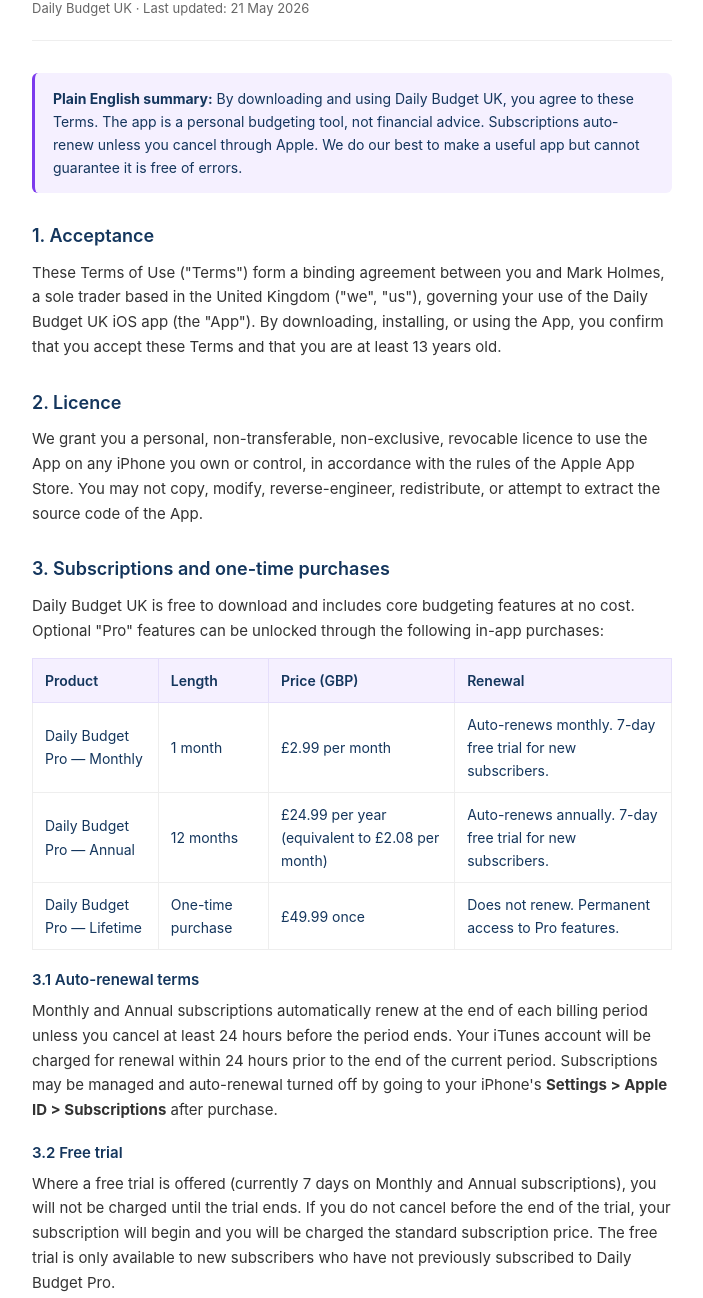
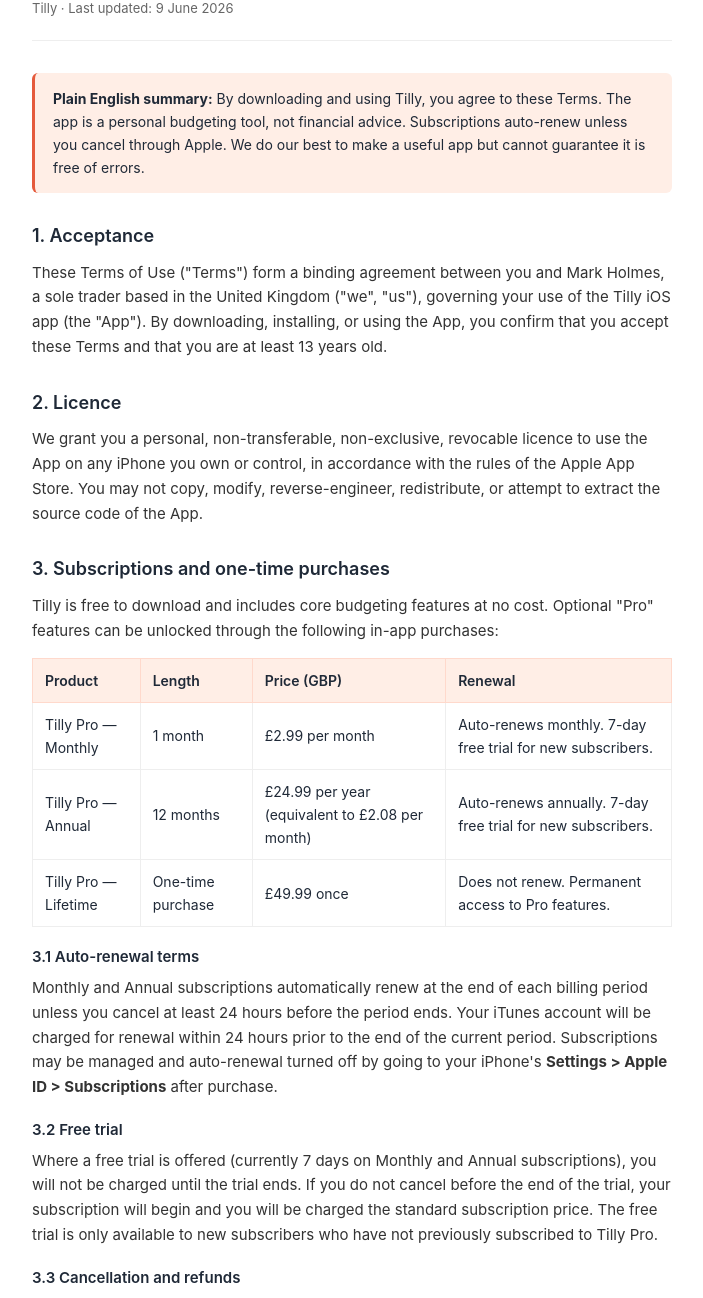
Before and after one commit to Markh1986-sys/daily-budget-uk-legal, a plain HTML site: page terms.html in a window 1280 px wide. Shown: the part 134-1432 px from the top of the page, without its empty margins (288-991 px from the left). Drawn offline with Linux system fonts and the light colour scheme.

Commit message:
Update terms.html for Tilly rebrand

```diff
--- a/terms.html
+++ b/terms.html
@@ -3,23 +3,23 @@
 <head>
 <meta charset="UTF-8">
 <meta name="viewport" content="width=device-width, initial-scale=1.0">
-<title>Terms of Use &mdash; Daily Budget UK</title>
+<title>Terms of Use &mdash; Tilly</title>
 <style>
   *{box-sizing:border-box;margin:0;padding:0}
-  body{font-family:-apple-system,BlinkMacSystemFont,"Segoe UI",Roboto,Helvetica,Arial,sans-serif;line-height:1.65;color:#14365D;background:#fafafa;padding:32px 20px}
+  body{font-family:-apple-system,BlinkMacSystemFont,"Segoe UI",Roboto,Helvetica,Arial,sans-serif;line-height:1.65;color:#1F2937;background:#fafafa;padding:32px 20px}
   .wrap{max-width:720px;margin:0 auto;background:#fff;padding:48px 40px;border-radius:12px;box-shadow:0 2px 12px rgba(0,0,0,0.06)}
-  h1{font-size:28px;color:#7C3AED;margin-bottom:6px;font-weight:700;letter-spacing:-0.02em}
+  h1{font-size:28px;color:#E55A3C;margin-bottom:6px;font-weight:700;letter-spacing:-0.02em}
   .meta{font-size:13px;color:#666;margin-bottom:32px;border-bottom:1px solid #eee;padding-bottom:20px}
-  h2{font-size:18px;color:#14365D;margin-top:28px;margin-bottom:10px;font-weight:600}
-  h3{font-size:15px;color:#14365D;margin-top:18px;margin-bottom:6px;font-weight:600}
+  h2{font-size:18px;color:#1F2937;margin-top:28px;margin-bottom:10px;font-weight:600}
+  h3{font-size:15px;color:#1F2937;margin-top:18px;margin-bottom:6px;font-weight:600}
   p{font-size:15px;margin-bottom:12px;color:#333}
   ul{margin:8px 0 14px 22px}
   li{font-size:15px;margin-bottom:6px;color:#333}
-  a{color:#7C3AED;text-decoration:underline}
-  a:hover{color:#5B21B6}
-  .highlight{background:#F5F0FF;border-left:3px solid #7C3AED;padding:14px 18px;margin:18px 0;border-radius:6px;font-size:14px}
+  a{color:#E55A3C;text-decoration:underline}
+  a:hover{color:#C24A2E}
+  .highlight{background:#FFEEE6;border-left:3px solid #E55A3C;padding:14px 18px;margin:18px 0;border-radius:6px;font-size:14px}
   .sub-table{width:100%;border-collapse:collapse;margin:14px 0;font-size:14px}
-  .sub-table th{background:#F5F0FF;color:#14365D;text-align:left;padding:10px 12px;font-weight:600;border:1px solid #E5DEFB}
+  .sub-table th{background:#FFEEE6;color:#1F2937;text-align:left;padding:10px 12px;font-weight:600;border:1px solid #FFD9CC}
   .sub-table td{padding:10px 12px;border:1px solid #eee}
   .footer{margin-top:40px;padding-top:20px;border-top:1px solid #eee;font-size:13px;color:#666;text-align:center}
   @media(max-width:640px){.wrap{padding:32px 22px}h1{font-size:24px}.sub-table{font-size:13px}.sub-table th,.sub-table td{padding:8px}}
@@ -28,20 +28,20 @@
 <body>
 <div class="wrap">
   <h1>Terms of Use</h1>
-  <div class="meta">Daily Budget UK &middot; Last updated: 21 May 2026</div>
+  <div class="meta">Tilly &middot; Last updated: 9 June 2026</div>
 
   <div class="highlight">
-    <strong>Plain English summary:</strong> By downloading and using Daily Budget UK, you agree to these Terms. The app is a personal budgeting tool, not financial advice. Subscriptions auto-renew unless you cancel through Apple. We do our best to make a useful app but cannot guarantee it is free of errors.
+    <strong>Plain English summary:</strong> By downloading and using Tilly, you agree to these Terms. The app is a personal budgeting tool, not financial advice. Subscriptions auto-renew unless you cancel through Apple. We do our best to make a useful app but cannot guarantee it is free of errors.
   </div>
 
   <h2>1. Acceptance</h2>
-  <p>These Terms of Use ("Terms") form a binding agreement between you and Mark Holmes, a sole trader based in the United Kingdom ("we", "us"), governing your use of the Daily Budget UK iOS app (the "App"). By downloading, installing, or using the App, you confirm that you accept these Terms and that you are at least 13 years old.</p>
+  <p>These Terms of Use ("Terms") form a binding agreement between you and Mark Holmes, a sole trader based in the United Kingdom ("we", "us"), governing your use of the Tilly iOS app (the "App"). By downloading, installing, or using the App, you confirm that you accept these Terms and that you are at least 13 years old.</p>
 
   <h2>2. Licence</h2>
   <p>We grant you a personal, non-transferable, non-exclusive, revocable licence to use the App on any iPhone you own or control, in accordance with the rules of the Apple App Store. You may not copy, modify, reverse-engineer, redistribute, or attempt to extract the source code of the App.</p>
 
   <h2>3. Subscriptions and one-time purchases</h2>
-  <p>Daily Budget UK is free to download and includes core budgeting features at no cost. Optional "Pro" features can be unlocked through the following in-app purchases:</p>
+  <p>Tilly is free to download and includes core budgeting features at no cost. Optional "Pro" features can be unlocked through the following in-app purchases:</p>
 
   <table class="sub-table">
     <thead>
@@ -49,19 +49,19 @@
     </thead>
     <tbody>
       <tr>
-        <td>Daily Budget Pro &mdash; Monthly</td>
+        <td>Tilly Pro &mdash; Monthly</td>
         <td>1 month</td>
         <td>&pound;2.99 per month</td>
         <td>Auto-renews monthly. 7-day free trial for new subscribers.</td>
       </tr>
       <tr>
-        <td>Daily Budget Pro &mdash; Annual</td>
+        <td>Tilly Pro &mdash; Annual</td>
         <td>12 months</td>
         <td>&pound;24.99 per year (equivalent to &pound;2.08 per month)</td>
         <td>Auto-renews annually. 7-day free trial for new subscribers.</td>
       </tr>
       <tr>
-        <td>Daily Budget Pro &mdash; Lifetime</td>
+        <td>Tilly Pro &mdash; Lifetime</td>
         <td>One-time purchase</td>
         <td>&pound;49.99 once</td>
         <td>Does not renew. Permanent access to Pro features.</td>
@@ -73,7 +73,7 @@
   <p>Monthly and Annual subscriptions automatically renew at the end of each billing period unless you cancel at least 24 hours before the period ends. Your iTunes account will be charged for renewal within 24 hours prior to the end of the current period. Subscriptions may be managed and auto-renewal turned off by going to your iPhone's <strong>Settings &gt; Apple ID &gt; Subscriptions</strong> after purchase.</p>
 
   <h3>3.2 Free trial</h3>
-  <p>Where a free trial is offered (currently 7 days on Monthly and Annual subscriptions), you will not be charged until the trial ends. If you do not cancel before the end of the trial, your subscription will begin and you will be charged the standard subscription price. The free trial is only available to new subscribers who have not previously subscribed to Daily Budget Pro.</p>
+  <p>Where a free trial is offered (currently 7 days on Monthly and Annual subscriptions), you will not be charged until the trial ends. If you do not cancel before the end of the trial, your subscription will begin and you will be charged the standard subscription price. The free trial is only available to new subscribers who have not previously subscribed to Tilly Pro.</p>
 
   <h3>3.3 Cancellation and refunds</h3>
   <p>You can cancel a subscription at any time through your iPhone's <strong>Settings &gt; Apple ID &gt; Subscriptions</strong>. Cancellation takes effect at the end of the current billing period; you will retain access to Pro until then. Refunds are handled by Apple, not by us. To request a refund, visit <a href="https://reportaproblem.apple.com" target="_blank" rel="noopener">reportaproblem.apple.com</a>.</p>
@@ -85,7 +85,7 @@
   <p>You agree to use the App only for lawful personal purposes. You will not attempt to disrupt, abuse, or interfere with the App, its services, or other users' use of the App.</p>
 
   <h2>5. Not financial advice</h2>
-  <p>Daily Budget UK is a personal money tracking tool. The information, AI tips, and any suggestions provided by the App are for general informational purposes only and do not constitute regulated financial advice. If you need financial advice, please consult a qualified financial adviser regulated by the Financial Conduct Authority.</p>
+  <p>Tilly is a personal money tracking tool. The information, AI tips, and any suggestions provided by the App are for general informational purposes only and do not constitute regulated financial advice. If you need financial advice, please consult a qualified financial adviser regulated by the Financial Conduct Authority.</p>
 
   <h2>6. Intellectual property</h2>
   <p>The App, its design, source code, branding, and all related materials are owned by Mark Holmes and protected by UK and international copyright laws. Your licence to use the App does not transfer any ownership rights.</p>
@@ -109,7 +109,7 @@
   <p>For any questions about these Terms, please email <a href="mailto:markh1986@hotmail.com">markh1986@hotmail.com</a>.</p>
 
   <div class="footer">
-    &copy; 2026 Mark Holmes. Daily Budget UK. All rights reserved.<br>
+    &copy; 2026 Mark Holmes. Tilly. All rights reserved.<br>
     <a href="privacy.html">Privacy Policy</a>
   </div>
 </div>
```
